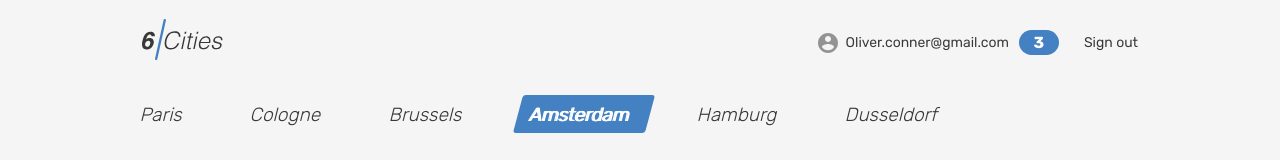
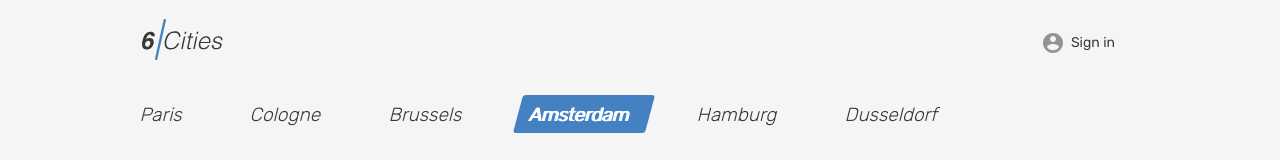
Before and after one commit to htmlacademy-react/2304421-six-cities-3, a React (Vite) app: page / in a window 1280 px wide. Shown: the top 160 px of the page. Built offline with nearby package versions, Linux system fonts and the light colour scheme.

Commit message:
Adds authorization status, edits app and layout components

```diff
--- a/src/components/app/app.tsx
+++ b/src/components/app/app.tsx
@@ -5,9 +5,8 @@ import OfferPage from '../../pages/offer-page/offer-page';
 import NotFoundPage from '../not-found-page/not-found-page';
 import PrivateRoute from '../private-route/private-route';
 import Layout from '../layout/layout';
-import { AuthorizationStatus } from '../../const';
-import {HelmetProvider} from 'react-helmet-async';
-import { AppRoute } from '../../const';
+import { AuthorizationStatus, AppRoute } from '../../const';
+import { HelmetProvider } from 'react-helmet-async';
 
 import { BrowserRouter, Routes, Route } from 'react-router-dom';
 
@@ -16,13 +15,19 @@ type AppProps = {
 }
 
 function App({cardsCount}: AppProps): JSX.Element {
+
+  const authorizationStatus = AuthorizationStatus.NoAuth;
+
   return (
     <HelmetProvider>
       <BrowserRouter>
         <Routes>
-          <Route path={AppRoute.Root} element={<Layout />}>
+          <Route path={AppRoute.Root} element={<Layout authorizationStatus={authorizationStatus}/>}>
             <Route index element={<MainPage cardsCount={cardsCount} />} />
-            <Route path={AppRoute.Favorites} element={<PrivateRoute authorizationStatus={AuthorizationStatus.Auth}><FavoritesPage /></PrivateRoute>} />
+            <Route path={AppRoute.Favorites} element={
+              <PrivateRoute authorizationStatus={authorizationStatus}><FavoritesPage /></PrivateRoute>
+            }
+            />
             <Route path={AppRoute.Offer} element={<OfferPage />} />
             <Route path={AppRoute.Login} element={<LoginPage />} />
           </Route>
--- a/src/components/layout/layout.tsx
+++ b/src/components/layout/layout.tsx
@@ -1,7 +1,12 @@
 import { Outlet, useLocation, Link } from 'react-router-dom';
 import { AppRoute } from '../../const';
+import { AuthorizationStatus } from '../../const';
 
-function Layout(): JSX.Element {
+type LayoutProps = {
+  authorizationStatus: AuthorizationStatus;
+}
+
+function Layout({authorizationStatus}: LayoutProps): JSX.Element {
   const location = useLocation();
 
   let pageClass = 'page';
@@ -18,6 +23,8 @@ function Layout(): JSX.Element {
   if (isLoginPage) {
     pageClass += ' page--gray page--login';
   }
+
+  const isAuth = authorizationStatus === AuthorizationStatus.Auth;
 
   return (
     <div className={pageClass}>
@@ -41,19 +48,27 @@ function Layout(): JSX.Element {
                   <li className="header__nav-item user">
                     <Link
                       className="header__nav-link header__nav-link--profile"
-                      to={AppRoute.Root}
+                      to={AppRoute.Login}
                     >
                       <div className="header__avatar-wrapper user__avatar-wrapper"></div>
+                      {isAuth ? (
+                        <>
                           <span className="header__user-name user__name">
                             Oliver.conner@gmail.com
                           </span>
                           <span className="header__favorite-count">3</span>
+                        </>
+                      ) : (
+                        <span className="header__login">Sign in</span>
+                      )}
                     </Link>
                   </li>
                   <li className="header__nav-item">
+                    {isAuth && (
                       <Link className="header__nav-link" to={AppRoute.Login}>
                         <span className="header__signout">Sign out</span>
                       </Link>
+                    )}
                   </li>
                 </ul>
               </nav>
```
Lines whose indentation alone changed are shown as unchanged.
